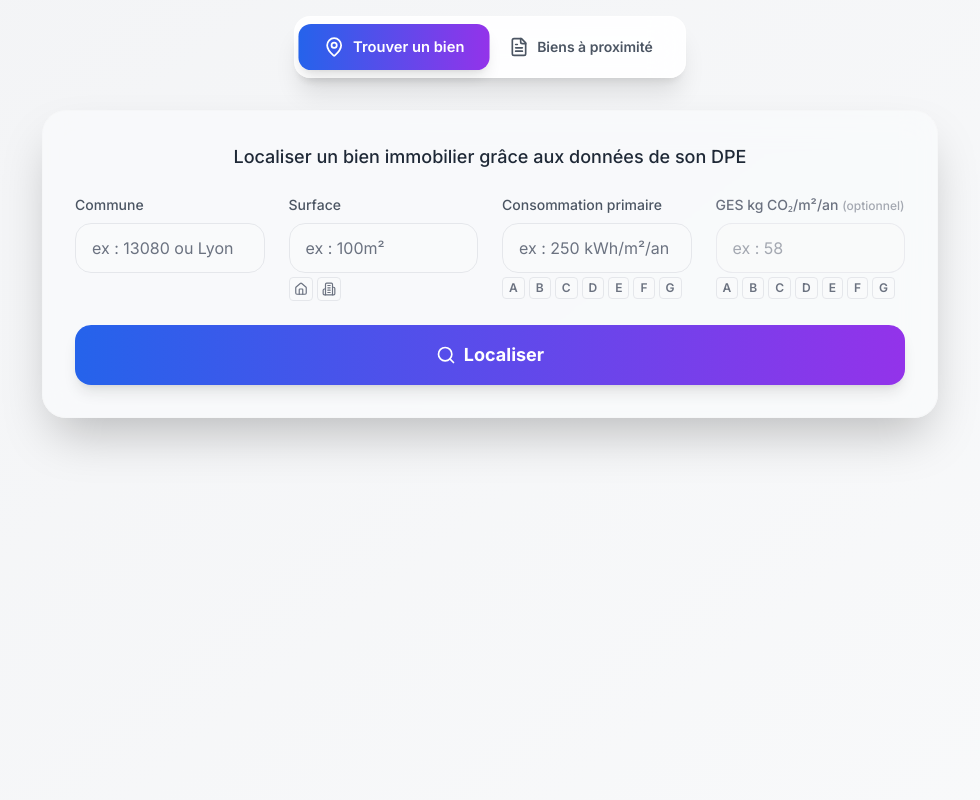
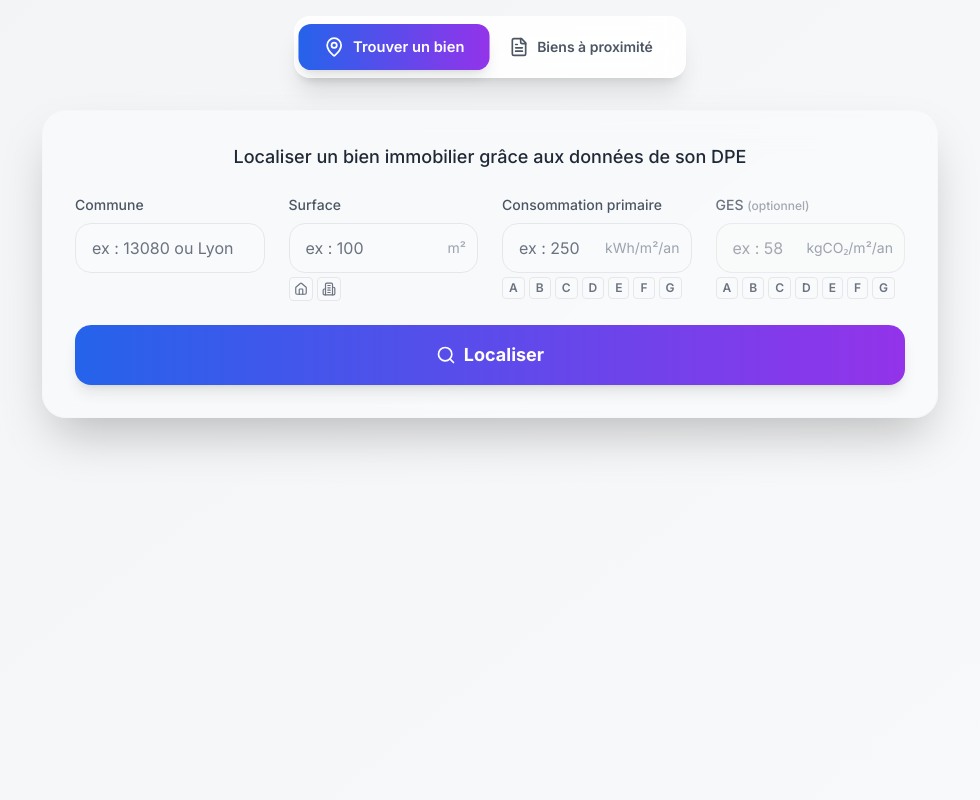
Before and after one commit to Aurfi/DPE-LocaliserBien, a Vue app: page / in a window 1280 px wide. Shown: the top 800 px of the page, without its empty margins (150-1130 px from the left). Built offline with nearby package versions, Linux system fonts and the light colour scheme.

Commit message:
Add unit suffixes to input fields for better UX

```diff
--- a/src/components/DPESearchForm.vue
+++ b/src/components/DPESearchForm.vue
@@ -26,13 +26,18 @@
             <label class="block text-sm font-medium text-gray-600 dark:text-gray-200 mb-2">
               Surface
             </label>
+            <div class="relative">
               <input
                 v-model="formData.surface"
                 type="text"
-              placeholder="ex : 100m²"
+                placeholder="ex : 100"
                 @input="validateSurfaceInput"
-              class="w-full px-4 py-3 text-base bg-gray-50 dark:bg-gray-900/50 border border-gray-200 dark:border-gray-700 rounded-2xl focus:ring-2 focus:ring-blue-500/20 focus:border-blue-500 dark:focus:border-blue-400 transition-all placeholder-gray-500 dark:placeholder-gray-300 text-gray-900 dark:text-gray-100 no-spinners"
+                class="w-full px-4 py-3 pr-12 text-base bg-gray-50 dark:bg-gray-900/50 border border-gray-200 dark:border-gray-700 rounded-2xl focus:ring-2 focus:ring-blue-500/20 focus:border-blue-500 dark:focus:border-blue-400 transition-all placeholder-gray-500 dark:placeholder-gray-300 text-gray-900 dark:text-gray-100 no-spinners"
               />
+              <span class="absolute right-3 top-1/2 -translate-y-1/2 text-sm text-gray-400 dark:text-gray-500 pointer-events-none select-none">
+                m²
+              </span>
+            </div>
             <!-- Property type selector -->
             <div class="mt-1">
               <div class="flex gap-1">
@@ -73,14 +78,19 @@
             <label class="block text-sm font-medium text-gray-600 dark:text-gray-200 mb-2">
               Consommation primaire
             </label>
+            <div class="relative">
               <input
                 v-model="formData.consommation"
                 type="text"
-              :placeholder="selectedEnergyClass ? '' : 'ex : 250 kWh/m²/an'"
+                :placeholder="selectedEnergyClass ? '' : 'ex : 250'"
                 @input="validateConsommationInput"
                 :disabled="selectedEnergyClass !== null"
-              class="w-full px-4 py-3 text-base bg-gray-50 dark:bg-gray-900/50 border border-gray-200 dark:border-gray-700 rounded-2xl focus:ring-2 focus:ring-blue-500/20 focus:border-blue-500 dark:focus:border-blue-400 transition-all placeholder-gray-500 dark:placeholder-gray-300 text-gray-900 dark:text-gray-100 no-spinners disabled:opacity-50 disabled:cursor-not-allowed"
+                class="w-full px-4 py-3 pr-24 text-base bg-gray-50 dark:bg-gray-900/50 border border-gray-200 dark:border-gray-700 rounded-2xl focus:ring-2 focus:ring-blue-500/20 focus:border-blue-500 dark:focus:border-blue-400 transition-all placeholder-gray-500 dark:placeholder-gray-300 text-gray-900 dark:text-gray-100 no-spinners disabled:opacity-50 disabled:cursor-not-allowed"
               />
+              <span class="absolute right-3 top-1/2 -translate-y-1/2 text-sm text-gray-400 dark:text-gray-500 pointer-events-none select-none">
+                kWh/m²/an
+              </span>
+            </div>
             <!-- Sélection par classe énergétique -->
             <div class="mt-1">
               <div class="flex gap-1 flex-wrap">
@@ -110,16 +120,21 @@
           <!-- GES optionnel (en quatrième) -->
           <div class="w-full md:flex-1 md:min-w-[140px]">
             <label class="block text-sm font-medium text-gray-500 dark:text-gray-300 mb-2">
-              GES kg CO₂/m²/an <span class="text-xs opacity-60">(optionnel)</span>
+              GES <span class="text-xs opacity-60">(optionnel)</span>
             </label>
+            <div class="relative">
               <input
                 v-model="formData.ges"
                 type="text"
                 :placeholder="selectedGESClass ? '' : 'ex : 58'"
                 @input="validateGESInput"
                 :disabled="selectedGESClass !== null"
-              class="w-full px-4 py-3 text-base bg-gray-50/60 dark:bg-gray-900/30 border border-gray-200/80 dark:border-gray-700/80 rounded-2xl focus:ring-2 focus:ring-blue-500/20 focus:border-blue-500 dark:focus:border-blue-400 transition-all placeholder-gray-500/60 dark:placeholder-gray-300 text-gray-900 dark:text-gray-100 no-spinners disabled:opacity-50 disabled:cursor-not-allowed"
+                class="w-full px-4 py-3 pr-28 text-base bg-gray-50/60 dark:bg-gray-900/30 border border-gray-200/80 dark:border-gray-700/80 rounded-2xl focus:ring-2 focus:ring-blue-500/20 focus:border-blue-500 dark:focus:border-blue-400 transition-all placeholder-gray-500/60 dark:placeholder-gray-300 text-gray-900 dark:text-gray-100 no-spinners disabled:opacity-50 disabled:cursor-not-allowed"
               />
+              <span class="absolute right-3 top-1/2 -translate-y-1/2 text-sm text-gray-400 dark:text-gray-500 pointer-events-none select-none">
+                kgCO₂/m²/an
+              </span>
+            </div>
             <!-- Sélection par classe GES -->
             <div class="mt-1">
               <div class="flex gap-1 flex-wrap">
--- a/src/components/RecentDPESearch.vue
+++ b/src/components/RecentDPESearch.vue
@@ -71,13 +71,18 @@
               <Home class="w-4 h-4 inline mr-1" />
               Surface (optionnel)
             </label>
+            <div class="relative">
               <input
                 v-model="searchCriteria.surface"
                 type="text"
-              placeholder="Ex: 100 m²"
+                placeholder="Ex: 100"
                 @input="validateSurfaceInput"
-              class="w-full px-4 py-3 text-base bg-gray-100 dark:bg-gray-900/50 border border-gray-300 dark:border-gray-700 rounded-2xl focus:ring-2 focus:ring-blue-500/20 focus:border-blue-500 dark:focus:border-blue-400 transition-all text-gray-800 dark:text-gray-100 no-spinners"
+                class="w-full px-4 py-3 pr-12 text-base bg-gray-100 dark:bg-gray-900/50 border border-gray-300 dark:border-gray-700 rounded-2xl focus:ring-2 focus:ring-blue-500/20 focus:border-blue-500 dark:focus:border-blue-400 transition-all text-gray-800 dark:text-gray-100 no-spinners"
               />
+              <span class="absolute right-3 top-1/2 -translate-y-1/2 text-sm text-gray-400 dark:text-gray-500 pointer-events-none select-none">
+                m²
+              </span>
+            </div>
             <!-- Property type selector -->
             <div class="mt-1">
               <div class="flex gap-1">
@@ -119,14 +124,19 @@
             <label class="block text-sm font-medium text-gray-500 dark:text-gray-300 mb-2">
               Consommation (optionnel)
             </label>
+            <div class="relative">
               <input
                 v-model="searchCriteria.consommation"
                 type="text"
-              placeholder="ex : 250 kWh/m²/an"
+                placeholder="ex : 250"
                 @input="validateConsommationInput"
                 :disabled="selectedEnergyClasses.length > 0"
-              class="w-full px-4 py-3 text-base bg-gray-50/60 dark:bg-gray-900/30 border border-gray-200/80 dark:border-gray-700/80 rounded-2xl focus:ring-2 focus:ring-blue-500/20 focus:border-blue-500 dark:focus:border-blue-400 transition-all placeholder-gray-500/60 dark:placeholder-gray-300 text-gray-900 dark:text-gray-100 no-spinners disabled:opacity-50 disabled:cursor-not-allowed"
+                class="w-full px-4 py-3 pr-24 text-base bg-gray-50/60 dark:bg-gray-900/30 border border-gray-200/80 dark:border-gray-700/80 rounded-2xl focus:ring-2 focus:ring-blue-500/20 focus:border-blue-500 dark:focus:border-blue-400 transition-all placeholder-gray-500/60 dark:placeholder-gray-300 text-gray-900 dark:text-gray-100 no-spinners disabled:opacity-50 disabled:cursor-not-allowed"
               />
+              <span class="absolute right-3 top-1/2 -translate-y-1/2 text-sm text-gray-400 dark:text-gray-500 pointer-events-none select-none">
+                kWh/m²/an
+              </span>
+            </div>
             <div class="mt-1">
               <div class="flex gap-1">
                 <button
@@ -152,14 +162,19 @@
             <label class="block text-sm font-medium text-gray-500 dark:text-gray-300 mb-2">
               GES (optionnel)
             </label>
+            <div class="relative">
               <input
                 v-model="searchCriteria.ges"
                 type="text"
                 placeholder="ex : 58"
                 @input="validateGESInput"
                 :disabled="selectedGESClasses.length > 0"
-              class="w-full px-4 py-3 text-base bg-gray-50/60 dark:bg-gray-900/30 border border-gray-200/80 dark:border-gray-700/80 rounded-2xl focus:ring-2 focus:ring-blue-500/20 focus:border-blue-500 dark:focus:border-blue-400 transition-all placeholder-gray-500/60 dark:placeholder-gray-300 text-gray-900 dark:text-gray-100 no-spinners disabled:opacity-50 disabled:cursor-not-allowed"
+                class="w-full px-4 py-3 pr-28 text-base bg-gray-50/60 dark:bg-gray-900/30 border border-gray-200/80 dark:border-gray-700/80 rounded-2xl focus:ring-2 focus:ring-blue-500/20 focus:border-blue-500 dark:focus:border-blue-400 transition-all placeholder-gray-500/60 dark:placeholder-gray-300 text-gray-900 dark:text-gray-100 no-spinners disabled:opacity-50 disabled:cursor-not-allowed"
               />
+              <span class="absolute right-3 top-1/2 -translate-y-1/2 text-sm text-gray-400 dark:text-gray-500 pointer-events-none select-none">
+                kgCO₂/m²/an
+              </span>
+            </div>
             <div class="mt-1">
               <div class="flex gap-1">
                 <button
```
Lines whose indentation alone changed are shown as unchanged.
